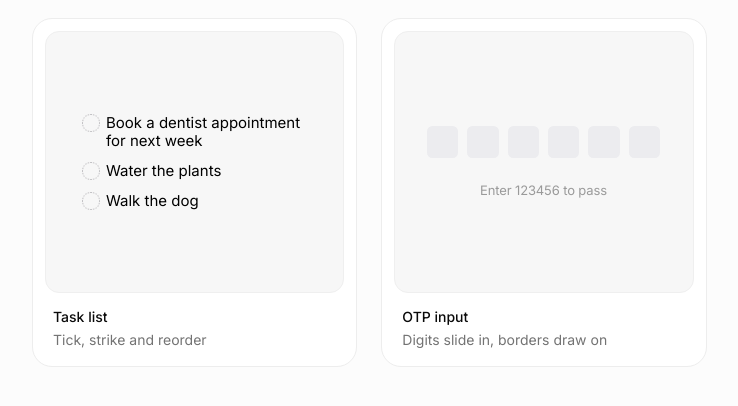
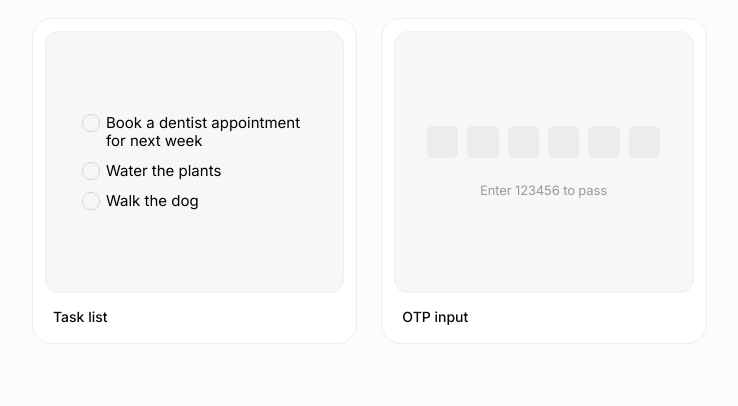
Before and after one commit to taruno2r/experiments, a plain HTML site: page index.html in a window 1280 px wide. Shown: the part 98-504 px from the top of the page, without its empty margins (96-834 px from the left). Drawn offline with Linux system fonts and the light colour scheme.

Commit message:
Gallery cards: title only, no subtitle
Co-Authored-By: Claude Opus 5.5 <noreply@anthropic.com>

```diff
--- a/index.html
+++ b/index.html
@@ -15,7 +15,6 @@
       --preview: #f7f7f7;
       --preview-border: #efefef;
       --text: #0a0a0a;
-      --muted: #737373;
     }
 
     * {
@@ -110,18 +109,10 @@
       padding: 14px 8px 4px;
     }
 
-
     .card h2 {
-      margin: 0 0 3px;
+      margin: 0;
       font-size: 14px;
       font-weight: 500;
-      line-height: 20px;
-    }
-
-    .card p {
-      margin: 0;
-      color: var(--muted);
-      font-size: 14px;
       line-height: 20px;
     }
 
@@ -131,7 +122,7 @@
   <main>
     <h1>Experiments</h1>
 
-    <!-- Add a card per experiment: folder name, title, one line. -->
+    <!-- Add a card per experiment: folder name and title. -->
     <ul class="grid">
       <li>
         <a class="card" href="task-list/">
@@ -140,7 +131,6 @@
           </div>
           <div class="meta">
             <h2>Task list</h2>
-            <p>Tick, strike and reorder</p>
           </div>
         </a>
       </li>
@@ -151,7 +141,6 @@
           </div>
           <div class="meta">
             <h2>OTP input</h2>
-            <p>Digits slide in, borders draw on</p>
           </div>
         </a>
       </li>
```
Also changed, not shown: README.md.
